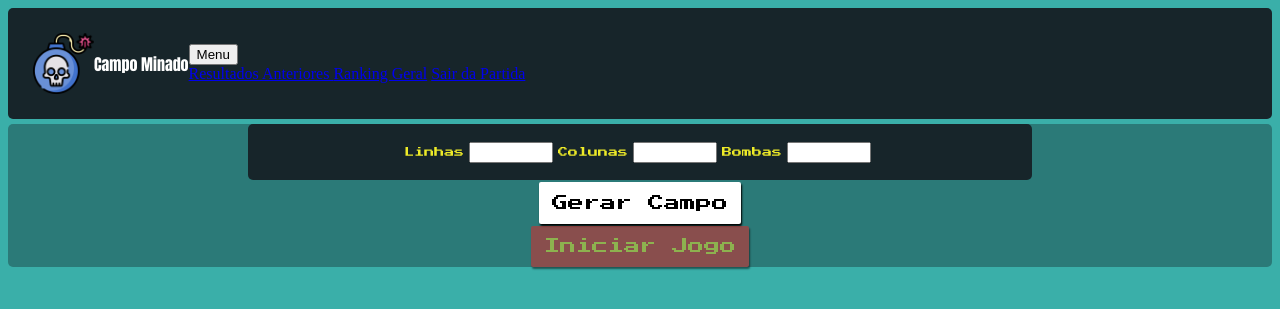
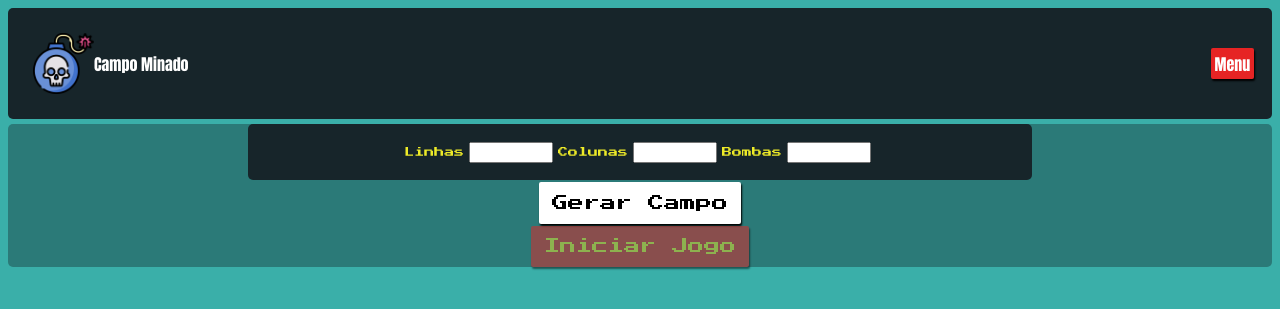
Before and after one commit to gatofeles/CampoMinado, a PHP site: page /html/game.html in a window 1280 px wide. Shown: the top 309 px of the page. Run offline with PHP 8.4, Linux system fonts and the light colour scheme.

Commit message:
dropdownChanges

```diff
--- a/css/index.css
+++ b/css/index.css
@@ -148,3 +148,58 @@ body{
 .bombaHide{
     display: none;
 }
+
+.dropbtn{
+    background-color:  rgb(230, 36, 36);
+    padding: 10%;
+    margin: auto;
+    margin-top: 2px;
+    display: inline;
+    width: 5%;
+    border-radius: 2px;
+    box-shadow: 1px 2px 2px #000000;
+    cursor: pointer;
+    font-family: 'Anton', sans-serif;
+
+}
+.dropdown{
+    position:relative;
+    display: inline-block;
+    margin-left: auto;
+
+}
+.dropdown-content {
+    display: none;
+    position: absolute;
+    background-color: rgb(230, 36, 36);
+    min-width: 160px;
+    box-shadow: 0px 8px 16px 0px rgba(230, 36, 3, 0.226);
+    border-radius: 5px;
+    z-index: 1;
+    font-family: 'Anton', sans-serif;
+    font-size: 15px;
+    opacity: 90%;
+}
+.dropdown-content a {
+    color: black;
+    padding: 12px 16px;
+    text-decoration: none;
+    display: block;
+
+}
+.dropdown-content a:hover {
+    background-color: #f1f1f1;
+    border-radius: 5px;
+    opacity: 100%;
+
+}
+
+.dropdown:hover .dropdown-content {
+    display: block;
+}
+.dropdown:hover .dropbtn {
+    background-color: #3b5e6b;
+}
+.dropdown-content {
+    right: 0;
+}
--- a/html/game.html
+++ b/html/game.html
@@ -13,11 +13,12 @@
             <img id = "bomba" src="../images/bombear.png" alt="bomba">
             <div id = "logo">Campo Minado</div>
                 <div class="dropdown">
-                    <button class="dropbtn">Menu</button>
+                    <div class="dropbtn">Menu</div>
                         <div class="dropdown-content">
                         <a href="#">Resultados Anteriores </a>
                         <a href="#">Ranking Geral</a>
                         <a href="#">Sair da Partida </a>
+                        <a href="login.html">Logout</a>
                         </div>
                 </div>
         </div>
```
